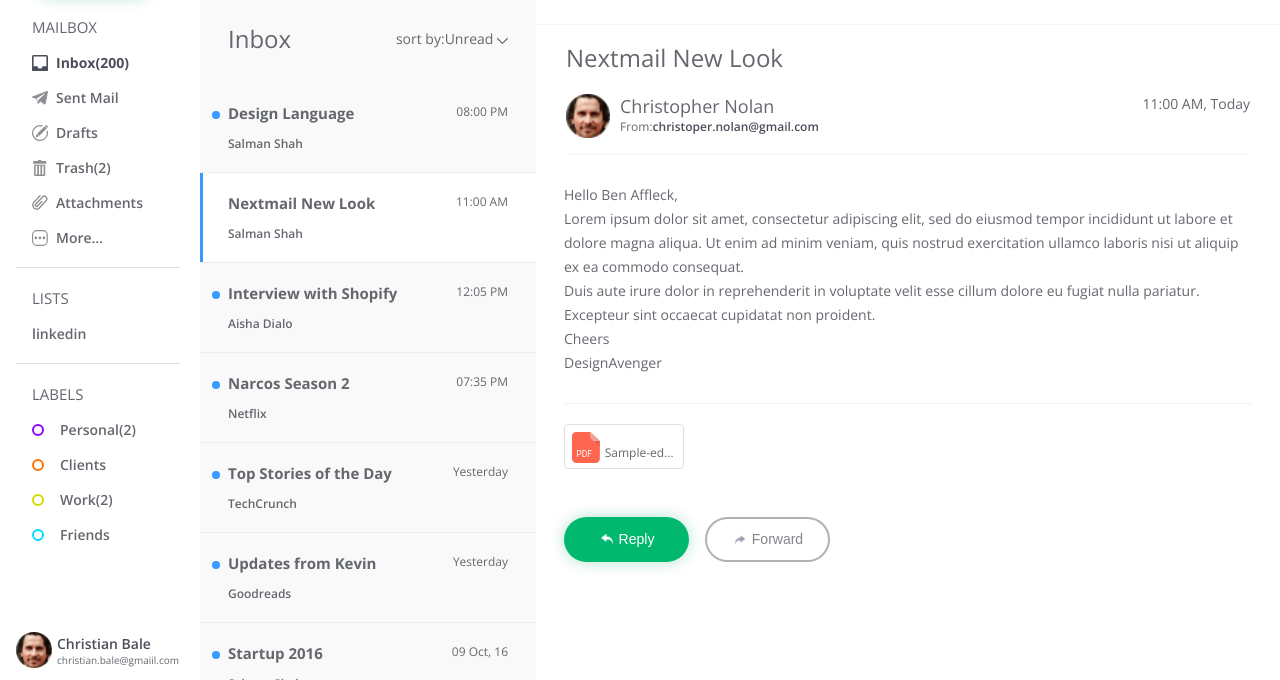
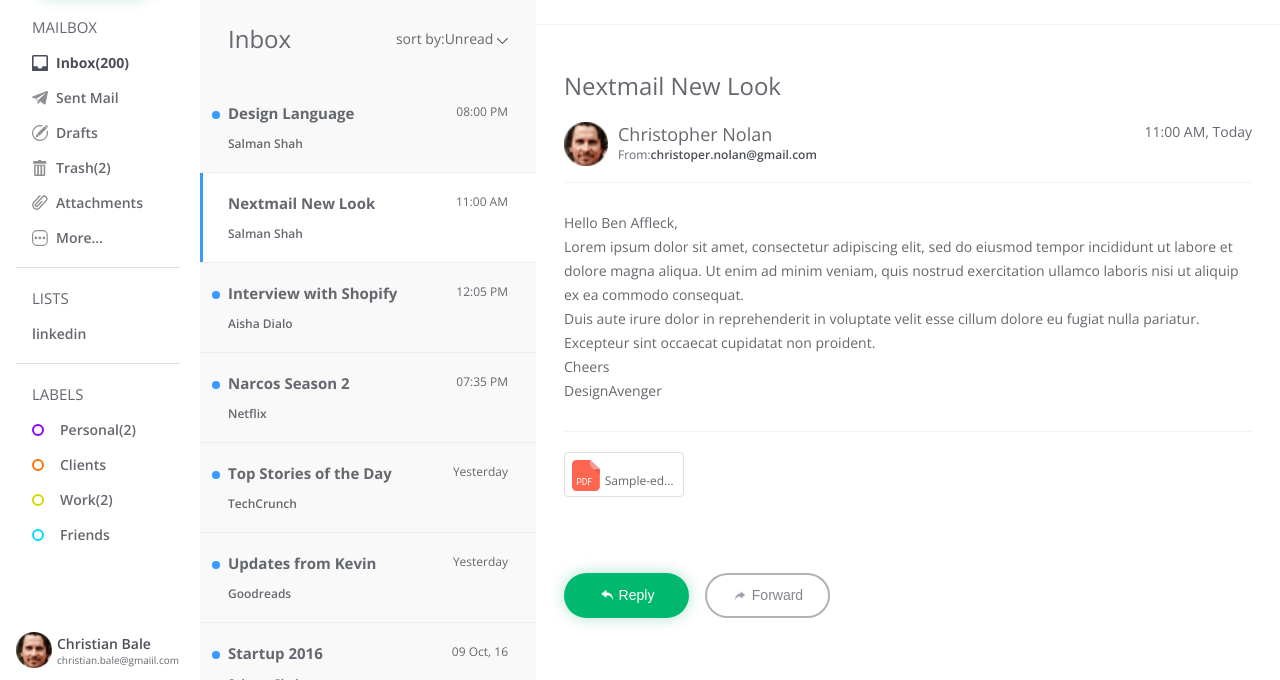
Before and after one commit to AbhishekD-256/nextmail, a website built with webpack: page src/index.html in a window 1280 px wide. Shown: the part 120-800 px from the top of the page. Built offline with nearby package versions, Linux system fonts and the light colour scheme; files whose address does not match are found by name.

Commit message:
add container for mail box

```diff
--- a/src/assets/sass/page/_app.scss
+++ b/src/assets/sass/page/_app.scss
@@ -77,7 +77,7 @@ body {
 .mail-list {
     @include bg-color(#f9f9f9);
     min-width: 336px;
-    overflow-y: scroll;
+    overflow-y: auto;
 
     &__header {
         .search-bar {
@@ -154,6 +154,10 @@ body {
         }
     }
 }
+
+.mail-view {
+    overflow-y: auto;
+}
 .actions-bar {
     border-bottom: solid 1px #9797971b;
     gap: 8px;
@@ -168,7 +172,6 @@ body {
 
 .message-header {
     padding: 16px 0;
-    margin: 0 30px;
     border-bottom: solid 1px #9797971b;
 
     .message-subject {
@@ -192,11 +195,10 @@ body {
 .message-content {
     line-height: 1.71;
     padding: 28px 0;
-    margin: 0 28px;
     border-bottom: solid 1px #9797971b;
 }
 .attachment-container {
-    padding: 20px 28px;
+    padding: 20px 0;
 }
 
 .attachment{
--- a/src/index.html
+++ b/src/index.html
@@ -236,6 +236,7 @@
                 </li>
             </ul>
 
+            <div class="mail-view-box  pd-md">
                 <div class="message-header">
                     <div class="message-subject  text-lg">Nextmail New Look</div>
                     <div class="flex  flex-jc-sb">
@@ -276,6 +277,7 @@
                         <span class="attachment__name  text-sm">Sample-edited-pdf.pdf</span>
                     </li>
                 </ul>
+            </div>
             <div class="message-actions  flex  pd-md">
                 <button class="btn  btn--primary  flex-center"><img class="reply-icon" src="assets/images/reply.png"
                         alt="reply"> Reply</button>
```
Also changed, not shown: dist/style.css. Lines whose indentation alone changed are shown as unchanged.
